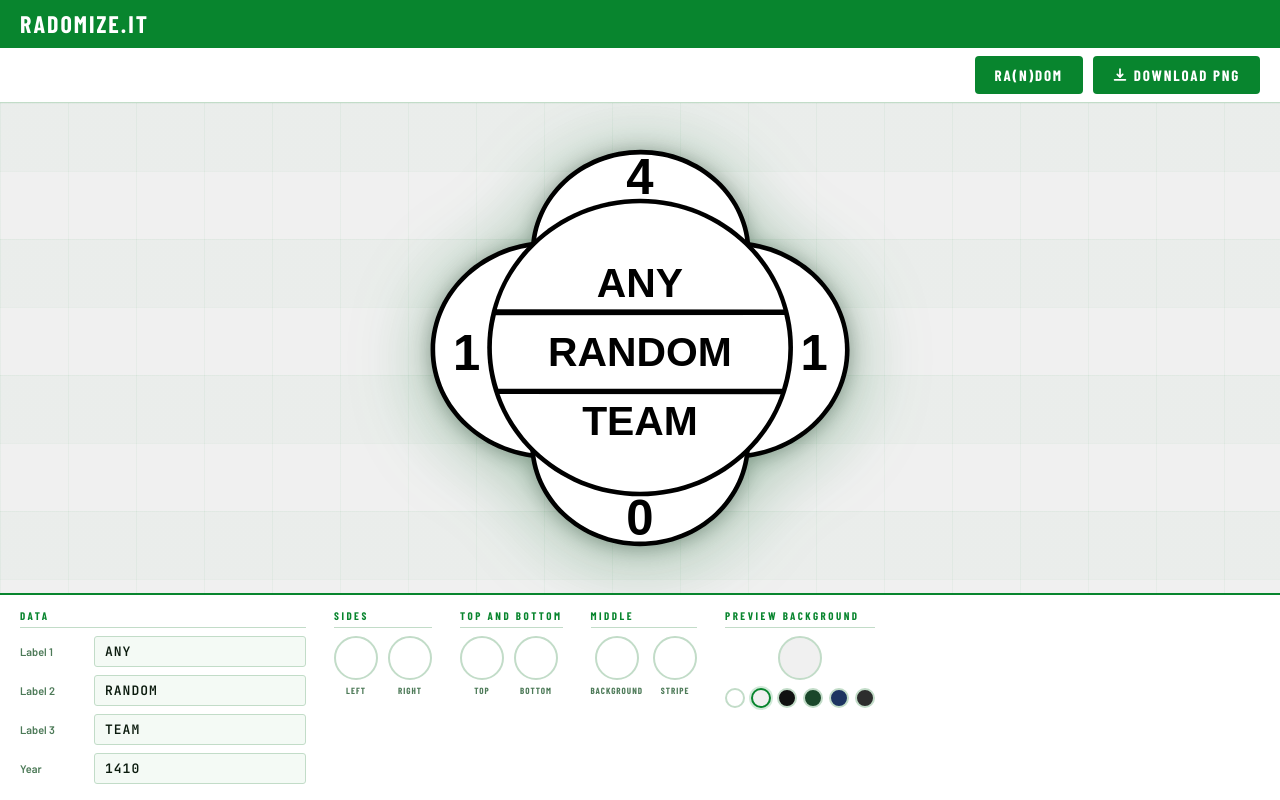
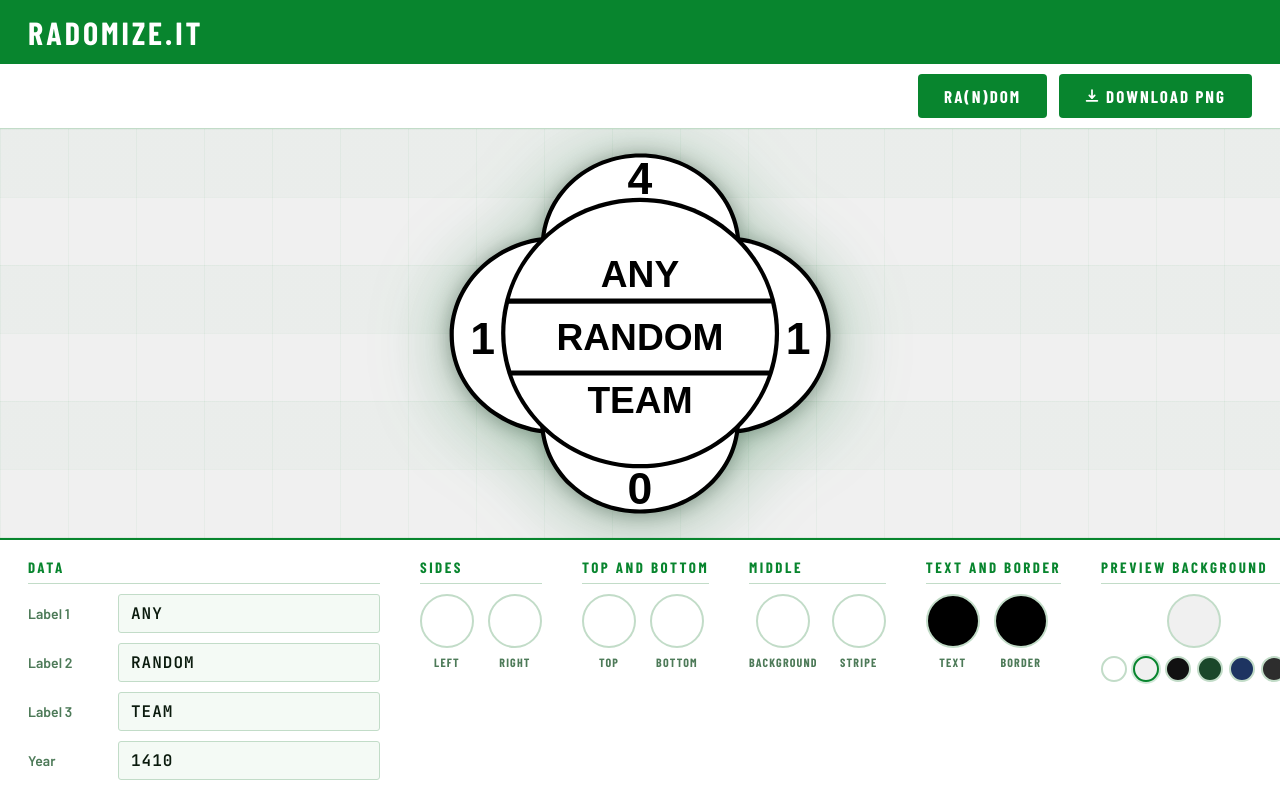
Before and after one commit to jakubkarlo/radomize, a React (Vite) app: page / in a window 1280 px wide. Built offline with nearby package versions, Linux system fonts and the light colour scheme; a web font is replaced by a local one.

Commit message:
Merged branch "feature/borders_and_colors"

```diff
--- a/package.json
+++ b/package.json
@@ -11,6 +11,7 @@
   },
   "dependencies": {
     "react": "^19.2.4",
+    "react-colorful": "^5.6.1",
     "react-dom": "^19.2.4"
   },
   "devDependencies": {
--- a/src/App.css
+++ b/src/App.css
@@ -179,10 +179,11 @@
   min-width: 220px;
 }
 
-/* Wrapper sekcji kolorów — flex row na wszystkich ekranach */
+/* Wrapper sekcji kolorów — flex row, zawija gdy brakuje miejsca */
 .color-sections {
   display: flex;
   flex-direction: row;
+  flex-wrap: wrap;
   gap: 28px;
   align-items: flex-start;
   flex-shrink: 0;
@@ -256,12 +257,10 @@
 }
 
 .color-chip-swatch {
-  position: relative;
   width: 44px;
   height: 44px;
   border-radius: 50%;
   border: 2px solid var(--border);
-  overflow: hidden;
   cursor: pointer;
   transition: transform 0.15s ease, box-shadow 0.15s ease, border-color 0.15s ease;
 }
@@ -270,17 +269,6 @@
   transform: scale(1.14);
   border-color: var(--accent);
   box-shadow: 0 0 0 2px var(--accent-glow), 0 4px 14px rgba(0, 0, 0, 0.35);
-}
-
-.color-chip-input {
-  position: absolute;
-  inset: 0;
-  width: 100%;
-  height: 100%;
-  opacity: 0;
-  cursor: pointer;
-  padding: 0;
-  border: 0;
 }
 
 .color-chip-label {
@@ -298,6 +286,74 @@
 .color-chip--active .color-chip-swatch {
   border-color: var(--accent);
   box-shadow: 0 0 0 2px var(--accent-glow);
+}
+
+/* ── Popover ── */
+.color-chip-popover {
+  position: fixed;
+  transform: translate(-50%, -100%);
+  z-index: 1000;
+  background: var(--panel);
+  border: 1px solid var(--border);
+  border-radius: 8px;
+  padding: 10px;
+  box-shadow: 0 8px 32px rgba(0, 0, 0, 0.4);
+  display: flex;
+  flex-direction: column;
+  gap: 8px;
+}
+
+.color-chip-popover .react-colorful {
+  width: 190px;
+  height: 160px;
+}
+
+.color-chip-popover .react-colorful__saturation {
+  border-radius: 4px 4px 0 0;
+}
+
+.color-chip-popover .react-colorful__hue {
+  height: 14px;
+  border-radius: 4px;
+  margin-top: 8px;
+}
+
+.color-chip-popover-hex {
+  display: flex;
+  align-items: center;
+  gap: 2px;
+  background: var(--input-bg);
+  border: 1px solid var(--border);
+  border-radius: 4px;
+  padding: 5px 8px;
+  transition: border-color 0.15s, box-shadow 0.15s;
+}
+
+.color-chip-popover-hex:focus-within {
+  border-color: var(--accent);
+  box-shadow: 0 0 0 2px var(--accent-dim);
+}
+
+.color-chip-hex-hash {
+  font-family: var(--mono);
+  font-size: 12px;
+  font-weight: 600;
+  color: var(--fg-muted);
+  user-select: none;
+}
+
+.color-chip-hex {
+  flex: 1;
+  background: transparent;
+  border: none;
+  outline: none;
+  font-family: var(--mono);
+  font-size: 12px;
+  font-weight: 600;
+  color: var(--fg);
+  letter-spacing: 1.5px;
+  width: 70px;
+  text-transform: uppercase;
 }
 
 /* ════════════════════════════════════════════
@@ -343,6 +399,108 @@
 }
 
 /* ════════════════════════════════════════════
+   LARGE SCREENS — większe elementy
+════════════════════════════════════════════ */
+@media (min-width: 1200px) {
+  .app-header {
+    height: 64px;
+    padding: 0 24px 0 28px;
+  }
+
+  .app-logo-text {
+    font-size: 32px;
+    letter-spacing: 3px;
+  }
+
+  .toolbar {
+    padding: 10px 28px;
+    gap: 12px;
+  }
+
+  .toolbar-btn {
+    padding: 12px 26px;
+    font-size: 17px;
+    letter-spacing: 2px;
+  }
+
+  .panel-controls {
+    padding: 18px 28px 20px;
+    gap: 40px;
+  }
+
+  .panel-controls > .ctrl-section:first-child {
+    min-width: 270px;
+  }
+
+  .color-sections {
+    gap: 40px;
+  }
+
+  .ctrl-section {
+    gap: 10px;
+  }
+
+  .ctrl-section-title {
+    font-size: 15px;
+    letter-spacing: 2.5px;
+    padding-bottom: 7px;
+  }
+
+  .field-lbl {
+    width: 82px;
+    font-size: 14px;
+  }
+
+  .field-input {
+    padding: 8px 12px;
+    font-size: 16px;
+  }
+
+  .color-chips-row {
+    gap: 14px;
+  }
+
+  .color-chip {
+    gap: 7px;
+  }
+
+  .color-chip-swatch {
+    width: 54px;
+    height: 54px;
+  }
+
+  .color-chip-label {
+    font-size: 12px;
+    letter-spacing: 1.2px;
+  }
+
+  .bg-preset {
+    width: 26px;
+    height: 26px;
+  }
+}
+
+/* ════════════════════════════════════════════
+   MEDIUM — ~992px: Preview BG wychodzi poza ekran
+   przy gap 28px (978px treści > ~952px innerwith).
+   Zmniejszamy gap i włączamy flex-wrap żeby BG
+   opadał do nowego rzędu zamiast uciekać za krawędź.
+════════════════════════════════════════════ */
+@media (min-width: 769px) and (max-width: 1199px) {
+  .panel-controls {
+    gap: 20px;
+    flex-wrap: wrap;
+    overflow-x: hidden;
+    overflow-y: visible;
+    align-content: flex-start;
+  }
+
+  .color-sections {
+    gap: 20px;
+  }
+}
+
+/* ════════════════════════════════════════════
    MOBILE — sekcje układają się pionowo
 ════════════════════════════════════════════ */
 @media (max-width: 768px) {
@@ -365,29 +523,15 @@
     min-width: unset;
   }
 
-  /* Sekcje kolorów — kompaktowo na mobile */
-  .color-sections {
-    gap: 0;
+  .panel-controls > .ctrl-section:first-child {
+    min-width: unset;
+    width: 100%;
   }
 
-  .color-sections .ctrl-section {
-    min-width: 0;
-    padding: 0 12px;
-    border-right: 1px solid var(--border);
-    gap: 6px;
-  }
-
-  .color-sections .ctrl-section:first-child { padding-left: 0; }
-  .color-sections .ctrl-section:last-child  { border-right: none; padding-right: 0; }
-
-  /* Mniejsze chipy żeby się zmieściły */
+  /* Mniejsze chipy na mobile żeby się zmieściły */
   .color-sections .color-chip-swatch {
-    width: 36px;
-    height: 36px;
-  }
-
-  .color-sections .color-chips-row {
-    gap: 6px;
+    width: 32px;
+    height: 32px;
   }
 
   .logo-wrapper {
--- a/src/App.tsx
+++ b/src/App.tsx
@@ -1,4 +1,5 @@
-import { useState, useRef } from 'react';
+import { useState, useRef, useEffect } from 'react';
+import { HexColorPicker } from 'react-colorful';
 import RadomiakLogo from './RadomiakLogo';
 import type { LogoParams } from './RadomiakLogo';
 import './App.css';
@@ -8,6 +9,7 @@ const DEFAULT_PARAMS: LogoParams = {
   earLeftColor: '#FFFFFF', earRightColor: '#FFFFFF',
   topBodyColor: '#FFFFFF', bottomBodyColor: '#FFFFFF',
   stripeColor: '#FFFFFF', bandColor: '#FFFFFF',
+  textColor: '#000000', borderColor: '#000000',
 };
 
 const BG_PRESETS = ['#ffffff', '#f0f0f0', '#111111', '#1a472a', '#1d3461', '#2d2d2d'];
@@ -20,18 +22,81 @@ function ColorChip({ label, value, onChange, active }: {
   onChange: (hex: string) => void;
   active?: boolean;
 }) {
+  const [open, setOpen] = useState(false);
+  const [hexInput, setHexInput] = useState(value.replace('#', '').toUpperCase());
+  const [pos, setPos] = useState({ top: 0, left: 0 });
+  const swatchRef = useRef<HTMLDivElement>(null);
+  const popoverRef = useRef<HTMLDivElement>(null);
+
+  useEffect(() => {
+    setHexInput(value.replace('#', '').toUpperCase());
+  }, [value]);
+
+  useEffect(() => {
+    if (!open) return;
+    const handler = (e: MouseEvent) => {
+      if (
+        !popoverRef.current?.contains(e.target as Node) &&
+        !swatchRef.current?.contains(e.target as Node)
+      ) setOpen(false);
+    };
+    document.addEventListener('mousedown', handler);
+    return () => document.removeEventListener('mousedown', handler);
+  }, [open]);
+
+  const handleSwatchClick = () => {
+    if (!open && swatchRef.current) {
+      const r = swatchRef.current.getBoundingClientRect();
+      const halfW = 105; // ~połowa szerokości popovera (190px + 2×10px padding)
+      const margin = 8;
+      const rawLeft = r.left + r.width / 2;
+      const left = Math.max(halfW + margin, Math.min(window.innerWidth - halfW - margin, rawLeft));
+      setPos({ top: r.top - 10, left });
+    }
+    setOpen(o => !o);
+  };
+
+  const handleHexInput = (raw: string) => {
+    const upper = raw.toUpperCase().replace(/[^0-9A-F]/g, '');
+    setHexInput(upper);
+    if (upper.length === 6) onChange('#' + upper.toLowerCase());
+  };
+
+  const handleHexBlur = () => {
+    if (hexInput.length !== 6) setHexInput(value.replace('#', '').toUpperCase());
+  };
+
   return (
     <div className={'color-chip' + (active ? ' color-chip--active' : '')}>
-      <div className="color-chip-swatch" style={{ backgroundColor: value }}>
-        <input
-          type="color"
-          value={value}
-          onChange={(e) => onChange(e.target.value)}
-          className="color-chip-input"
-          title={value.toUpperCase()}
-        />
-      </div>
+      <div
+        ref={swatchRef}
+        className="color-chip-swatch"
+        style={{ backgroundColor: value }}
+        onClick={handleSwatchClick}
+      />
       {label && <span className="color-chip-label">{label}</span>}
+      {open && (
+        <div
+          ref={popoverRef}
+          className="color-chip-popover"
+          style={{ top: pos.top, left: pos.left }}
+        >
+          <HexColorPicker color={value} onChange={onChange} />
+          <div className="color-chip-popover-hex">
+            <span className="color-chip-hex-hash">#</span>
+            <input
+              type="text"
+              className="color-chip-hex"
+              value={hexInput}
+              onChange={(e) => handleHexInput(e.target.value)}
+              onBlur={handleHexBlur}
+              maxLength={6}
+              spellCheck={false}
+              autoComplete="off"
+            />
+          </div>
+        </div>
+      )}
     </div>
   );
 }
@@ -53,6 +118,8 @@ export default function App() {
       bottomBodyColor: randomHex(),
       stripeColor:     randomHex(),
       bandColor:       randomHex(),
+      textColor:       randomHex(),
+      borderColor:     randomHex(),
     }));
   };
 
@@ -117,10 +184,10 @@ export default function App() {
             <div className="ctrl-section-title">DATA</div>
             {(
               [
-                { key: 'prefix',   label: 'Label 1', placeholder: 'np. THE, LOS' },
-                { key: 'nickname', label: 'Label 2', placeholder: 'np. GUNNERS'  },
-                { key: 'location', label: 'Label 3', placeholder: 'np. LONDON'   },
-                { key: 'year',     label: 'Year',      placeholder: 'np. 1886'     },
+                { key: 'prefix',   label: 'Label 1', placeholder: 'e.g. FC' },
+                { key: 'nickname', label: 'Label 2', placeholder: 'e.g. BLAUGRANA'  },
+                { key: 'location', label: 'Label 3', placeholder: 'e.g. MADRID'   },
+                { key: 'year',     label: 'Year',      placeholder: 'e.g. 966'     },
               ] as { key: keyof LogoParams; label: string; placeholder: string }[]
             ).map(({ key, label, placeholder }) => (
               <div key={key} className="field">
@@ -160,6 +227,14 @@ export default function App() {
                 <ColorChip label="Stripe"  value={params.bandColor}   onChange={(v) => set('bandColor', v)} />
               </div>
             </section>
+
+            <section className="ctrl-section">
+              <div className="ctrl-section-title">Text and border</div>
+              <div className="color-chips-row">
+                <ColorChip label="Text"   value={params.textColor}   onChange={(v) => set('textColor', v)} />
+                <ColorChip label="Border" value={params.borderColor} onChange={(v) => set('borderColor', v)} />
+              </div>
+            </section>
           </div>
 
           <section className="ctrl-section">
--- a/src/RadomiakLogo.tsx
+++ b/src/RadomiakLogo.tsx
@@ -10,6 +10,8 @@ export interface LogoParams {
   bottomBodyColor: string;
   stripeColor: string;
   bandColor: string;
+  textColor: string;
+  borderColor: string;
 }
 
 const RadomiakLogo = ({
@@ -23,30 +25,32 @@ const RadomiakLogo = ({
   bottomBodyColor,
   stripeColor,
   bandColor,
+  textColor,
+  borderColor,
 }: LogoParams) => {
-  const yearDigits = year.padStart(4, '0').split('');
+  const yearDigits = year.padStart(4, '').split('');
   return (
     <svg viewBox="0 0 514 486" xmlns="http://www.w3.org/2000/svg" style={{ width: '100%', height: '100%' }}>
       <g id="surface1">
-        <path fill="black" d="M 43.46 150.78 C 69.83 126.66 106.22 111.74 146.39 111.74 C 186.56 111.74 222.96 126.66 249.32 150.78 C 275.75 174.96 292.10 208.37 292.10 245.29 C 292.10 282.21 275.75 315.62 249.32 339.80 C 222.96 363.92 186.56 378.84 146.39 378.84 C 106.22 378.84 69.82 363.92 43.46 339.80 C 17.03 315.62 0.68 282.21 0.68 245.29 C 0.68 208.37 17.03 174.96 43.46 150.78 "/>
-        <path fill="black" d="M 264.84 150.78 C 291.21 126.66 327.60 111.74 367.78 111.74 C 407.95 111.74 444.34 126.66 470.71 150.78 C 497.14 174.96 513.48 208.37 513.48 245.29 C 513.48 282.21 497.14 315.62 470.71 339.80 C 444.34 363.93 407.95 378.84 367.78 378.84 C 327.60 378.84 291.21 363.92 264.84 339.80 C 238.41 315.62 222.07 282.21 222.07 245.29 C 222.07 208.37 238.41 174.96 264.84 150.78 "/>
+        <path fill={borderColor} d="M 43.46 150.78 C 69.83 126.66 106.22 111.74 146.39 111.74 C 186.56 111.74 222.96 126.66 249.32 150.78 C 275.75 174.96 292.10 208.37 292.10 245.29 C 292.10 282.21 275.75 315.62 249.32 339.80 C 222.96 363.92 186.56 378.84 146.39 378.84 C 106.22 378.84 69.82 363.92 43.46 339.80 C 17.03 315.62 0.68 282.21 0.68 245.29 C 0.68 208.37 17.03 174.96 43.46 150.78 "/>
+        <path fill={borderColor} d="M 264.84 150.78 C 291.21 126.66 327.60 111.74 367.78 111.74 C 407.95 111.74 444.34 126.66 470.71 150.78 C 497.14 174.96 513.48 208.37 513.48 245.29 C 513.48 282.21 497.14 315.62 470.71 339.80 C 444.34 363.93 407.95 378.84 367.78 378.84 C 327.60 378.84 291.21 363.92 264.84 339.80 C 238.41 315.62 222.07 282.21 222.07 245.29 C 222.07 208.37 238.41 174.96 264.84 150.78 "/>
 
         <path fill={earLeftColor} d="M 146.39 117.41 C 107.66 117.41 72.61 131.75 47.27 154.94 C 21.99 178.07 6.35 210.01 6.35 245.29 C 6.35 280.56 21.99 312.51 47.27 335.64 C 72.61 358.83 107.66 373.17 146.39 373.17 C 185.12 373.17 220.17 358.83 245.51 335.64 C 270.79 312.51 286.43 280.56 286.43 245.29 C 286.43 210.01 270.79 178.07 245.51 154.94 C 220.17 131.75 185.12 117.41 146.39 117.41 "/>
         <path fill={earRightColor} d="M 367.78 117.41 C 329.05 117.41 294 131.75 268.65 154.94 C 243.37 178.07 227.73 210.01 227.73 245.29 C 227.73 280.56 243.37 312.51 268.65 335.64 C 294 358.83 329.05 373.17 367.78 373.17 C 406.51 373.17 441.55 358.83 466.90 335.64 C 492.18 312.51 507.82 280.56 507.82 245.29 C 507.82 210.01 492.18 178.07 466.90 154.94 C 441.55 131.75 406.51 117.41 367.78 117.41 "/>
 
-        <path fill="black" d="M 257.03 485.48 C 219.89 485.48 186.26 471.42 161.90 448.69 C 137.48 425.91 122.39 394.42 122.39 359.64 C 122.39 324.86 137.48 293.38 161.90 270.60 C 186.26 247.87 219.89 233.81 257.03 233.81 C 294.17 233.81 327.80 247.87 352.16 270.60 C 376.57 293.38 391.67 324.86 391.67 359.64 C 391.67 394.42 376.57 425.91 352.16 448.69 C 327.80 471.42 294.17 485.48 257.03 485.48 "/>
-        <path fill="black" d="M 257.88 252.19 C 220.74 252.19 187.11 238.12 162.75 215.39 C 138.33 192.61 123.23 161.13 123.23 126.35 C 123.23 91.57 138.33 60.09 162.75 37.30 C 187.11 14.57 220.74 0.51 257.88 0.51 C 295.02 0.51 328.65 14.57 353.01 37.30 C 377.42 60.09 392.53 91.57 392.53 126.35 C 392.53 161.13 377.42 192.61 353.01 215.39 C 328.65 238.12 295.02 252.19 257.88 252.19 "/>
+        <path fill={borderColor} d="M 257.03 485.48 C 219.89 485.48 186.26 471.42 161.90 448.69 C 137.48 425.91 122.39 394.42 122.39 359.64 C 122.39 324.86 137.48 293.38 161.90 270.60 C 186.26 247.87 219.89 233.81 257.03 233.81 C 294.17 233.81 327.80 247.87 352.16 270.60 C 376.57 293.38 391.67 324.86 391.67 359.64 C 391.67 394.42 376.57 425.91 352.16 448.69 C 327.80 471.42 294.17 485.48 257.03 485.48 "/>
+        <path fill={borderColor} d="M 257.88 252.19 C 220.74 252.19 187.11 238.12 162.75 215.39 C 138.33 192.61 123.23 161.13 123.23 126.35 C 123.23 91.57 138.33 60.09 162.75 37.30 C 187.11 14.57 220.74 0.51 257.88 0.51 C 295.02 0.51 328.65 14.57 353.01 37.30 C 377.42 60.09 392.53 91.57 392.53 126.35 C 392.53 161.13 377.42 192.61 353.01 215.39 C 328.65 238.12 295.02 252.19 257.88 252.19 "/>
 
         <path fill={bottomBodyColor} d="M 165.75 444.55 C 189.10 466.33 221.37 479.81 257.03 479.81 C 292.69 479.81 324.96 466.33 348.31 444.55 C 371.60 422.81 386.01 392.79 386.01 359.64 C 386.01 326.49 371.60 296.47 348.31 274.74 C 324.96 252.95 292.69 239.48 257.03 239.48 C 221.37 239.48 189.10 252.95 165.75 274.74 C 142.46 296.47 128.05 326.49 128.05 359.64 C 128.05 392.79 142.46 422.81 165.75 444.55 "/>
         <path fill={topBodyColor} d="M 166.60 211.25 C 189.95 233.04 222.22 246.51 257.88 246.51 C 293.54 246.51 325.81 233.04 349.16 211.25 C 372.45 189.52 386.85 159.50 386.85 126.35 C 386.85 93.20 372.45 63.18 349.16 41.45 C 325.81 19.66 293.54 6.18 257.88 6.18 C 222.22 6.18 189.95 19.66 166.60 41.45 C 143.31 63.18 128.90 93.20 128.90 126.35 C 128.90 159.50 143.31 189.52 166.60 211.25 "/>
 
-        <path fill="black" d="M 257.13 60.23 C 308.77 60.23 355.53 80.60 389.39 113.55 C 423.26 146.51 444.21 192.05 444.21 242.35 C 444.21 292.65 423.26 338.19 389.39 371.16 C 355.53 404.10 308.77 424.48 257.13 424.48 C 205.49 424.48 158.73 404.10 124.87 371.16 C 91.00 338.19 70.04 292.65 70.04 242.35 C 70.04 192.05 91.00 146.51 124.87 113.55 C 158.73 80.60 205.49 60.23 257.13 60.23 "/>
+        <path fill={borderColor} d="M 257.13 60.23 C 308.77 60.23 355.53 80.60 389.39 113.55 C 423.26 146.51 444.21 192.05 444.21 242.35 C 444.21 292.65 423.26 338.19 389.39 371.16 C 355.53 404.10 308.77 424.48 257.13 424.48 C 205.49 424.48 158.73 404.10 124.87 371.16 C 91.00 338.19 70.04 292.65 70.04 242.35 C 70.04 192.05 91.00 146.51 124.87 113.55 C 158.73 80.60 205.49 60.23 257.13 60.23 "/>
 
         <path fill={stripeColor} d="M 81.81 195.72 L 432.47 195.75 C 424.15 165.30 407.67 139.22 385.44 117.60 C 352.62 85.65 307.25 65.89 257.13 65.89 C 207.01 65.89 161.64 85.65 128.81 117.60 C 106.61 139.20 90.14 165.31 81.81 195.72 "/>
         <path fill={bandColor} d="M 83.63 292.96 L 430.85 292.83 C 435.96 276.50 438.67 260.25 438.55 242.35 C 438.55 228.27 436.85 215.71 433.65 202.58 L 80.55 202.82 C 77.39 215.88 75.71 228.36 75.71 242.35 C 75.71 260.35 78.48 276.60 83.63 292.96 "/>
         <path fill={stripeColor} d="M 85.19 299.38 L 429.03 299.47 C 420.00 325.44 404.93 348.14 385.44 367.10 C 352.62 399.05 307.25 418.81 257.13 418.81 C 207.01 418.81 161.64 399.05 128.81 367.10 C 109.30 348.12 94.22 325.39 85.19 299.38 "/>
 
-        <g fill="black" textAnchor="middle" style={{ fontFamily: 'Arial, sans-serif', fontWeight: 'bold' }}>
+        <g fill={textColor} textAnchor="middle" style={{ fontFamily: 'Arial, sans-serif', fontWeight: 'bold' }}>
             <text x="45" y="270" fontSize="60">{yearDigits[0]}</text>
             <text x="257" y="55" fontSize="60">{yearDigits[1]}</text>
             <text x="470" y="270" fontSize="60">{yearDigits[2]}</text>
```
Also changed, not shown: .claude/settings.local.json (deleted), 2 other files (tests, documents, lock files or other folders).
